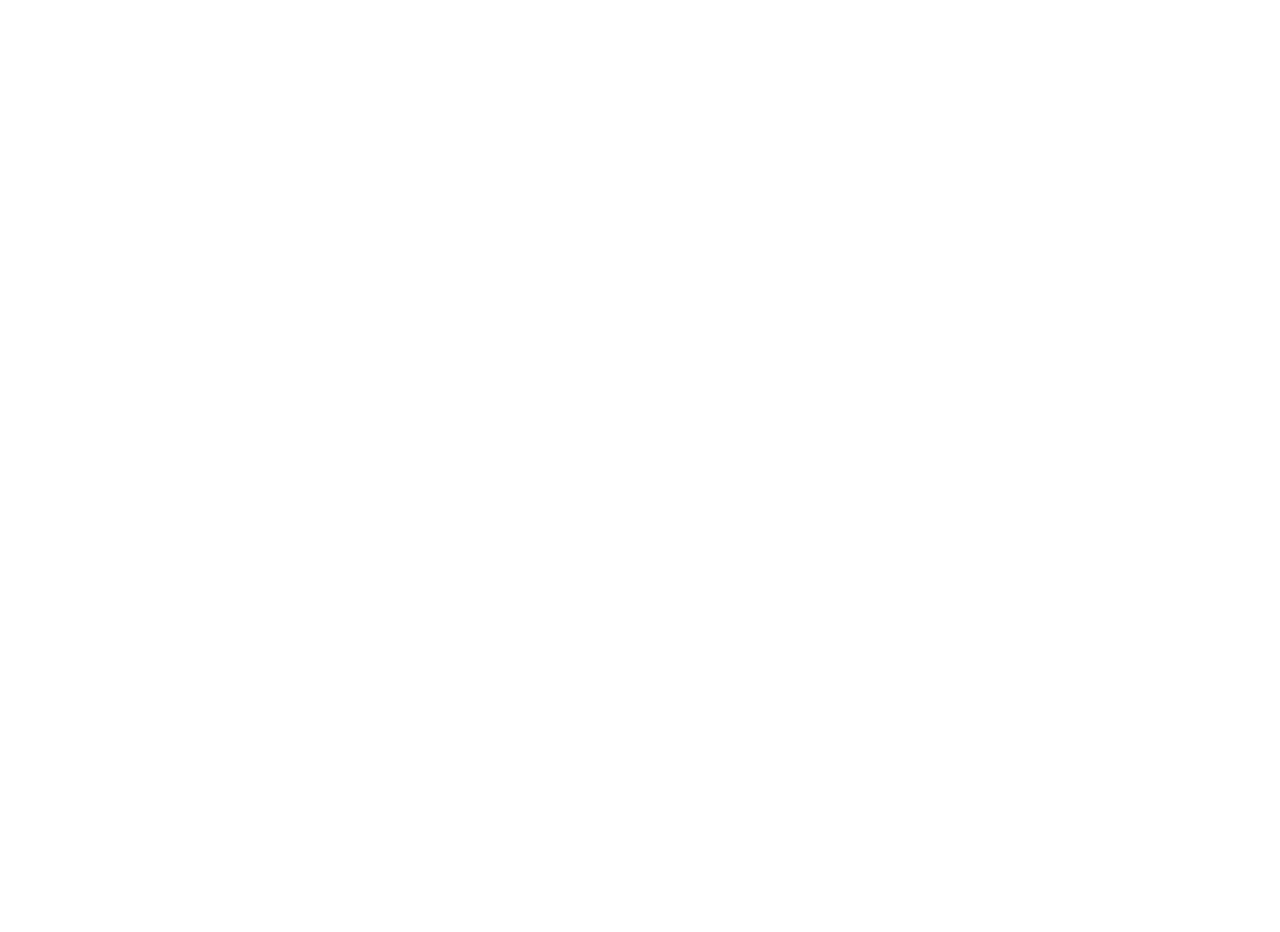
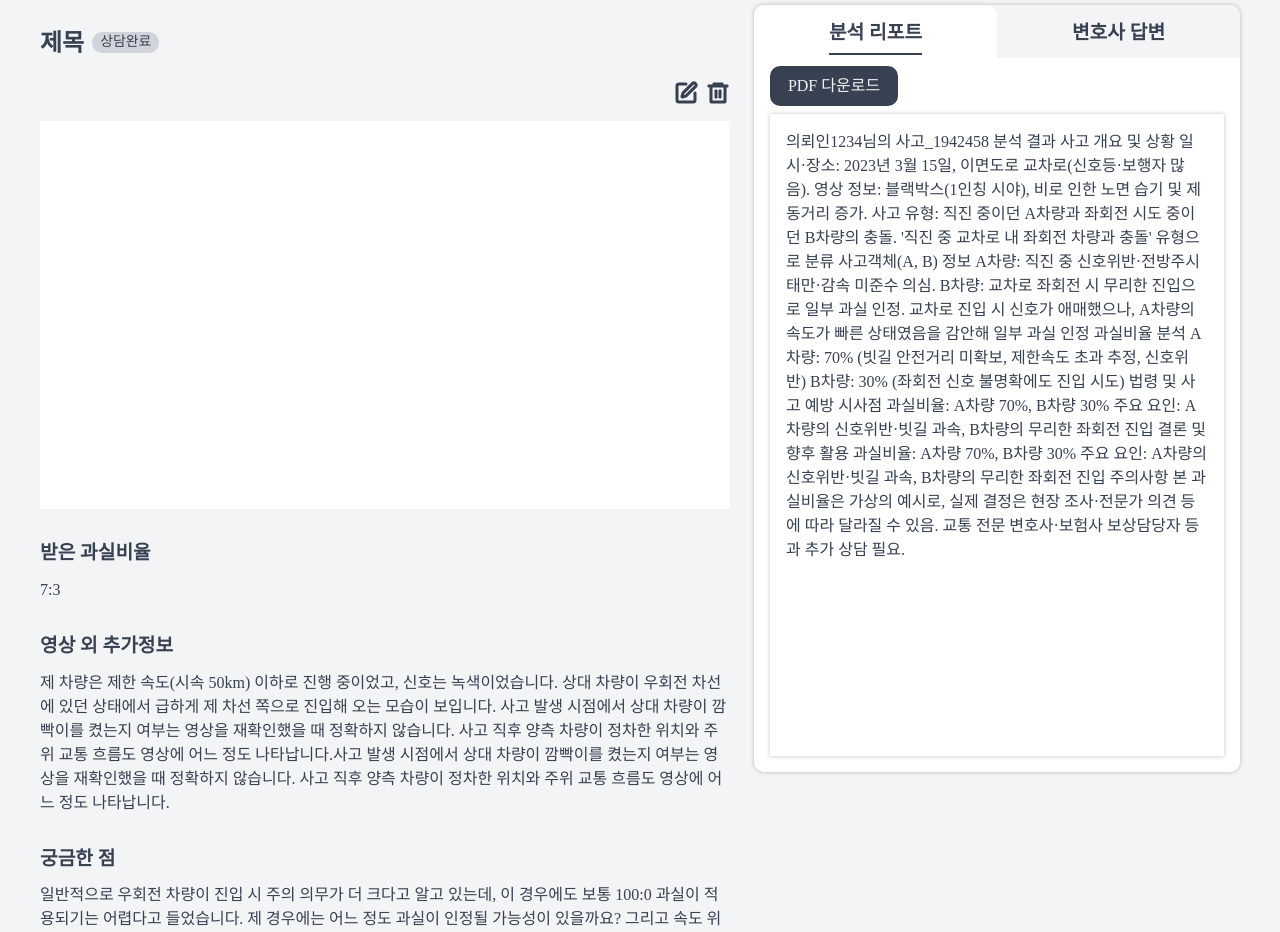
Before and after one commit to SSAFY-Dorolaw/Dorolaw, a React (Vite) app in the folder frontend/: page /consultation/detail in a window 1280 px wide. Before the commit this address had no page. Shown: the part 163-1095 px from the top of the page. Before the commit the page ends 800 px from the top, so only its background shows below. Built offline with nearby package versions, Linux system fonts and the light colour scheme; a web font is replaced by a local one.

Commit message:
feat: 의뢰 상세 페이지 UI
- 사용자가 의뢰 작성 시 입력한 내용과 영상 보여주기(현재는 UI만)
- 우측에 탭으로 분석 리포트와 변호사 답변 목록 나눠서 보여주기
- 변호사 답변 목록의 경우 내부 스크롤로 조회

S12P21A501-97

```diff
--- a/frontend/src/app/routes/index.tsx
+++ b/frontend/src/app/routes/index.tsx
@@ -4,6 +4,7 @@ import Login from '@/pages/login/Login';
 import Main from '@/pages/mainpage/Main';
 import VideoUpload from '@/pages/analysis/VideoUpload';
 import ConsultUpload from '@/pages/consultation/ConsultUpload';
+import ConsultDetail from '@/pages/consultation/ConsultDetail';
 import Board from '@/pages/board/Board';
 import MyPage from '@/pages/mypage/MyPage';
 
@@ -15,17 +16,17 @@ const router = createBrowserRouter([
         path: '/login',
         element: <Login />,
       },
-      {
-        path: '/',
-        element: <Main />,
-      },
-      {
-        path: '/upload',
-        element: <VideoUpload />,
-      },
+      { path: '/', element: <Main /> },
+      { path: '/upload', element: <VideoUpload /> },
       {
         path: '/consultation',
-        element: <ConsultUpload />,
+        children: [
+          {
+            index: true,
+            element: <ConsultUpload />,
+          },
+          { path: 'detail', element: <ConsultDetail /> },
+        ],
       },
       {
         path: '/board',
--- a/frontend/src/app/styles/index.css
+++ b/frontend/src/app/styles/index.css
@@ -111,19 +111,3 @@ h3 {
   font-size: 0.87em;
   font-weight: 500;
 }
-
-.tab-item {
-  display: inline-block; /* 텍스트 길이만큼의 영역 확보 */
-  position: relative; /* 자식의 absolute 위치 기준 */
-  padding-bottom: 4px; /* 선과 텍스트 간 간격 */
-}
-
-.tab-item.active::after {
-  content: '';
-  position: absolute;
-  bottom: 0;
-  left: 0;
-  width: 100%; /* 부모의 width만큼 적용되어 텍스트 길이와 동일 */
-  height: 2px;
-  background-color: #000; /* 원하는 색상 */
-}
--- /dev/null
+++ b/frontend/src/features/consultation/Answer.tsx
@@ -0,0 +1,37 @@
+import { FaUserCircle } from 'react-icons/fa';
+
+function Answer() {
+  return (
+    <div>
+      <hr />
+      <header className="flex h-[54px] items-center px-4">
+        <div className="profile">
+          <FaUserCircle size={32} />
+        </div>
+        <div className="typo-body-small mx-2">김승소 변호사</div>
+        <div className="reservation">
+          <button className="rounded-[10px] bg-p5 px-2 text-p1">
+            상담 예약하기
+          </button>
+          <hr />
+        </div>
+      </header>
+      <article className="px-4 pb-4">
+        고민이 많이 되실 거 같습니다. 상담과 자료 검토가 필요한
+        상황입니다.의뢰인님의 문제 상황을 보았을 때 적극적인 법률상담을 추천
+        드립니다. 해결 방향 빠르고 확실한 해결방향을 제공하겠습니다.전화 혹은
+        방문 상담을 진행하시는 걸 추천드립니다. 부담 없이 전화주셔도 됩니다.
+        제공 서비스 Step1. 무료 전화 상담을 진행합니다.Step2. 상담 진행 후 소송
+        진행 여부 등을 협의합니다.Step3. 의뢰인 맞춤형으로 소송 등을
+        진행합니다.김승소 변호사 대성 국제 법률 사무소 01012345678 유사 사건
+        경험 변호사 경력 30년으로 풍부한 노하우를 제공합니다.그동안 쉴틈없이
+        매주 법원을 2회 이상 들려 소송 진행 등을 해 왔습니다.형사 민사 가릴 거
+        없이 거의 모든 종류의 사건을 다루어보았고, 관련 자문을
+        진행하였습니다.또한 의뢰인님의 경우와 같은 유사 사건 경험도 상당수
+        처리하였습니다.
+      </article>
+    </div>
+  );
+}
+
+export default Answer;
--- /dev/null
+++ b/frontend/src/features/consultation/AnswerTab.tsx
@@ -0,0 +1,36 @@
+import Answer from '@/features/consultation/Answer';
+
+function AnswerTab() {
+  const answers = 1;
+  return (
+    <>
+      <div className="mx-4 my-2 flex gap-2 justify-self-start">
+        <button className="button-small w-[128px] rounded-[10px] bg-p5 p-2 text-p1">
+          광역시/도
+        </button>
+        <button className="button-small w-[128px] rounded-[10px] bg-p5 p-2 text-p1">
+          시/군/구
+        </button>
+      </div>
+      {answers === 0 ? (
+        <div className="mx-4 grid aspect-[210/297] place-items-center bg-white">
+          <div className="typo-body">아직 답변이 없습니다.</div>
+        </div>
+      ) : (
+        <div className="mx-4 grid aspect-[210/297] place-items-center overflow-y-auto bg-white">
+          <Answer></Answer>
+          <Answer></Answer>
+          <Answer></Answer>
+          <Answer></Answer>
+          <Answer></Answer>
+          <Answer></Answer>
+          <Answer></Answer>
+          <Answer></Answer>
+          <Answer></Answer>
+        </div>
+      )}
+    </>
+  );
+}
+
+export default AnswerTab;
--- /dev/null
+++ b/frontend/src/features/consultation/ConsultInfo.tsx
@@ -0,0 +1,54 @@
+import { Edit } from 'lucide-react';
+import { RiDeleteBin6Line } from 'react-icons/ri';
+
+function ConsultInfo() {
+  return (
+    <div className="col-span-7 mb-10">
+      <div className="flex w-full justify-start gap-2">
+        <h2>제목</h2>
+        <div className="typo-button-small my-auto h-fit rounded-[10px] bg-p2 px-2">
+          상담완료
+        </div>
+      </div>
+      <div className="icongroup flex justify-end gap-2">
+        <Edit strokeWidth={3} size={24} />
+        <RiDeleteBin6Line strokeWidth={1} size={24} />
+      </div>
+      <div className="video my-4 aspect-video w-full bg-white"></div>
+      <div>
+        <div className="rate flex flex-col gap-4">
+          <div>
+            <h3>받은 과실비율</h3>
+            <p className="mt-2">7:3</p>
+          </div>
+          <div>
+            <h3>영상 외 추가정보</h3>
+            <p className="mt-2">
+              제 차량은 제한 속도(시속 50km) 이하로 진행 중이었고, 신호는
+              녹색이었습니다. 상대 차량이 우회전 차선에 있던 상태에서 급하게 제
+              차선 쪽으로 진입해 오는 모습이 보입니다. 사고 발생 시점에서 상대
+              차량이 깜빡이를 켰는지 여부는 영상을 재확인했을 때 정확하지
+              않습니다. 사고 직후 양측 차량이 정차한 위치와 주위 교통 흐름도
+              영상에 어느 정도 나타납니다.사고 발생 시점에서 상대 차량이
+              깜빡이를 켰는지 여부는 영상을 재확인했을 때 정확하지 않습니다.
+              사고 직후 양측 차량이 정차한 위치와 주위 교통 흐름도 영상에 어느
+              정도 나타납니다.
+            </p>
+          </div>
+          <div>
+            <h3>궁금한 점</h3>
+            <p className="mt-2">
+              일반적으로 우회전 차량이 진입 시 주의 의무가 더 크다고 알고
+              있는데, 이 경우에도 보통 100:0 과실이 적용되기는 어렵다고
+              들었습니다. 제 경우에는 어느 정도 과실이 인정될 가능성이 있을까요?
+              그리고 속도 위반이 없었더라도, ‘전방 주시 태만’ 등의 사유가 제
+              과실 비율에 영향을 미칠 수 있는지 궁금합니다.
+            </p>
+          </div>
+        </div>
+      </div>
+    </div>
+  );
+}
+
+export default ConsultInfo;
--- /dev/null
+++ b/frontend/src/features/consultation/ReportTab.tsx
@@ -0,0 +1,33 @@
+function ReportTab() {
+  return (
+    <>
+      <div className="my-2 justify-self-start">
+        <button className="button-small mx-4 w-[128px] rounded-[10px] bg-p5 p-2 text-p1">
+          PDF 다운로드
+        </button>
+      </div>
+      <div className="mx-4 aspect-[210/297] bg-white p-4 drop-shadow-[0_0_2px_rgba(0,0,0,0.25)]">
+        <p>
+          의뢰인1234님의 사고_1942458 분석 결과 사고 개요 및 상황 일시·장소:
+          2023년 3월 15일, 이면도로 교차로(신호등·보행자 많음). 영상 정보:
+          블랙박스(1인칭 시야), 비로 인한 노면 습기 및 제동거리 증가. 사고 유형:
+          직진 중이던 A차량과 좌회전 시도 중이던 B차량의 충돌. '직진 중 교차로
+          내 좌회전 차량과 충돌' 유형으로 분류 사고객체(A, B) 정보 A차량: 직진
+          중 신호위반·전방주시 태만·감속 미준수 의심. B차량: 교차로 좌회전 시
+          무리한 진입으로 일부 과실 인정. 교차로 진입 시 신호가 애매했으나,
+          A차량의 속도가 빠른 상태였음을 감안해 일부 과실 인정 과실비율 분석
+          A차량: 70% (빗길 안전거리 미확보, 제한속도 초과 추정, 신호위반) B차량:
+          30% (좌회전 신호 불명확에도 진입 시도) 법령 및 사고 예방 시사점
+          과실비율: A차량 70%, B차량 30% 주요 요인: A차량의 신호위반·빗길 과속,
+          B차량의 무리한 좌회전 진입 결론 및 향후 활용 과실비율: A차량 70%,
+          B차량 30% 주요 요인: A차량의 신호위반·빗길 과속, B차량의 무리한 좌회전
+          진입 주의사항 본 과실비율은 가상의 예시로, 실제 결정은 현장
+          조사·전문가 의견 등에 따라 달라질 수 있음. 교통 전문 변호사·보험사
+          보상담당자 등과 추가 상담 필요.
+        </p>
+      </div>
+    </>
+  );
+}
+
+export default ReportTab;
--- /dev/null
+++ b/frontend/src/pages/consultation/ConsultDetail.tsx
@@ -0,0 +1,42 @@
+import { useState } from 'react';
+import ReportTab from '@/features/consultation/ReportTab';
+import AnswerTab from '@/features/consultation/AnswerTab';
+import ConsultInfo from '@/features/consultation/ConsultInfo';
+function ConsultDetail() {
+  const [isReportTab, setIsReportTab] = useState(true);
+
+  return (
+    <div className="grid w-full grid-cols-12 gap-6">
+      <ConsultInfo />
+      <div className="col-span-5 mb-10">
+        <div className="col-span-5 max-h-full rounded-[10px] bg-white pb-4 drop-shadow-[0_0_2px_rgba(0,0,0,0.25)]">
+          <header className="flex w-full rounded-t-[10px] bg-p1">
+            <div
+              className={`w-full rounded-t-[10px] text-center ${isReportTab ? 'bg-white' : 'bg-p1'}`}
+              onClick={() => setIsReportTab(true)}
+            >
+              <h3
+                className={`${isReportTab ? 'underline decoration-2 underline-offset-[0.75em]' : ''}`}
+              >
+                분석 리포트
+              </h3>
+            </div>
+            <div
+              className={`w-full rounded-t-[10px] text-center ${isReportTab ? 'bg-p1' : 'bg-white'}`}
+              onClick={() => setIsReportTab(false)}
+            >
+              <h3
+                className={`${isReportTab ? '' : 'underline decoration-2 underline-offset-[0.75em]'}`}
+              >
+                변호사 답변
+              </h3>
+            </div>
+          </header>
+          {isReportTab ? <ReportTab /> : <AnswerTab />}
+        </div>
+      </div>
+    </div>
+  );
+}
+
+export default ConsultDetail;
```
